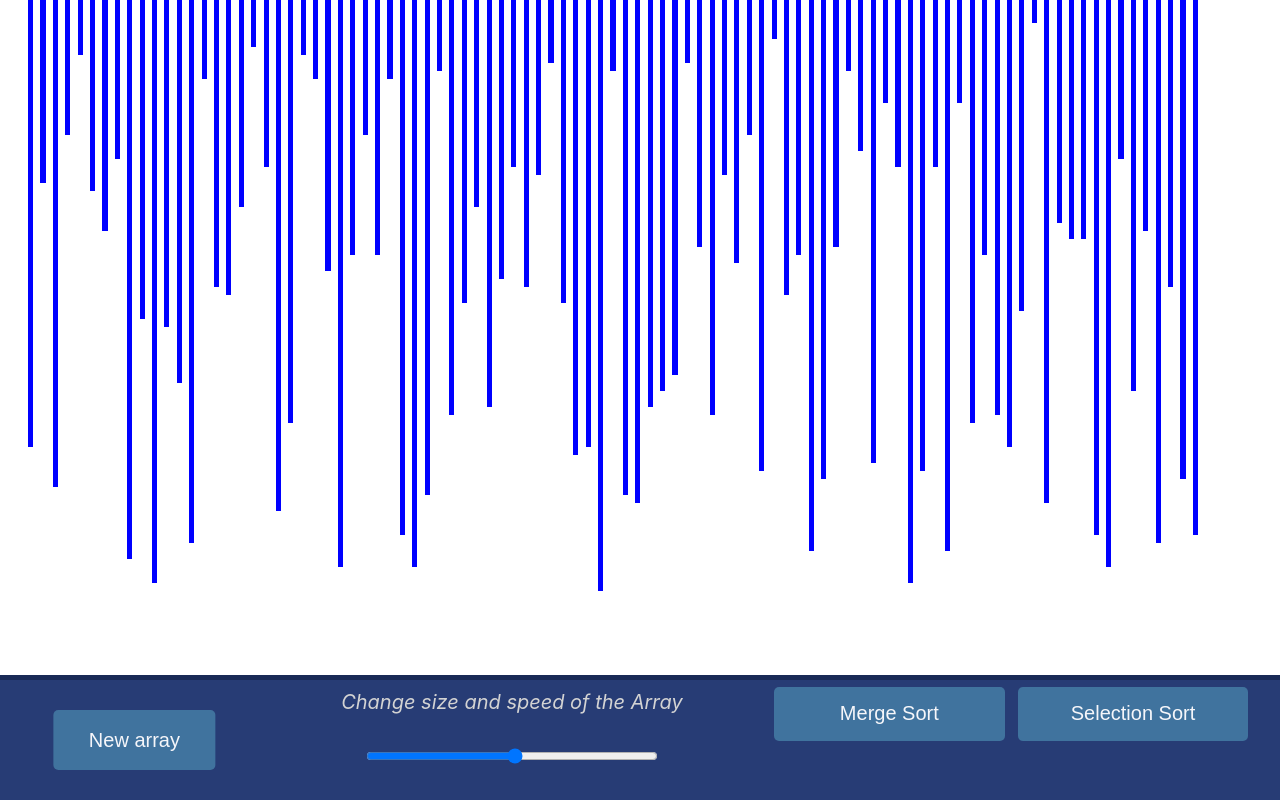
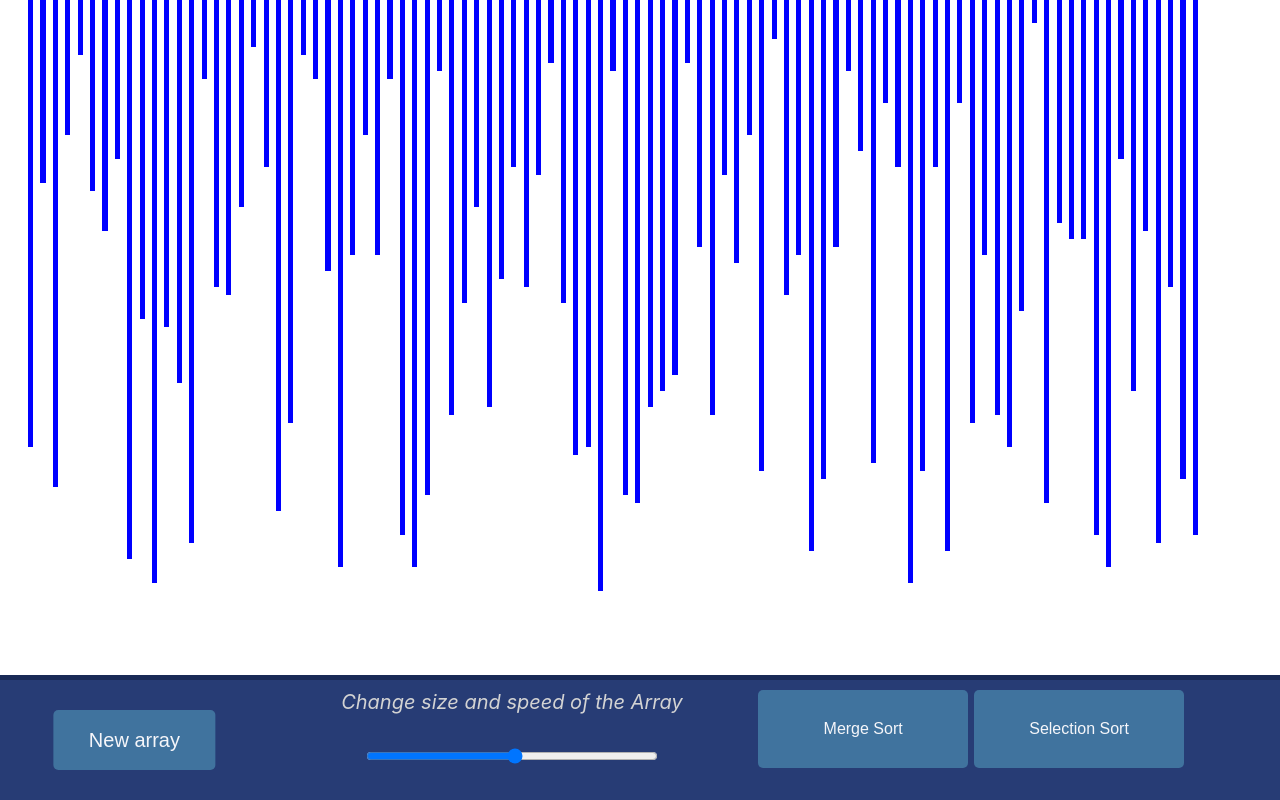
Before and after one commit to Dfredude/sorting-visualizer, a React (Create React App) app: page / in a window 1280 px wide. Built offline with nearby package versions, Linux system fonts and the light colour scheme.

Commit message:
Fixed CSS

```diff
--- a/src/SortingVisualizer/SortingVisualizer.css
+++ b/src/SortingVisualizer/SortingVisualizer.css
@@ -44,7 +44,7 @@
 
 .algorithms-button-container {
   position: relative;
-  width: 40%;
+  width: 41%;
   margin: 0px;
   float: left;
   height: 100%;
@@ -53,10 +53,12 @@
 
 .sorting-buttons {
   border: none;
-  font-size: 2.5vh;
-  width: 45%;
-  height: 45%;
-  margin: 5pt;
+  float: inline-start;
+  font-size: 2vh;
+  width: 40%;
+  height: 65%;
+  margin: 3px;
+  margin-top: 10px;
   color: #f5f6fa;
   background-color: #40739e;
   border-radius: 5px;
```
